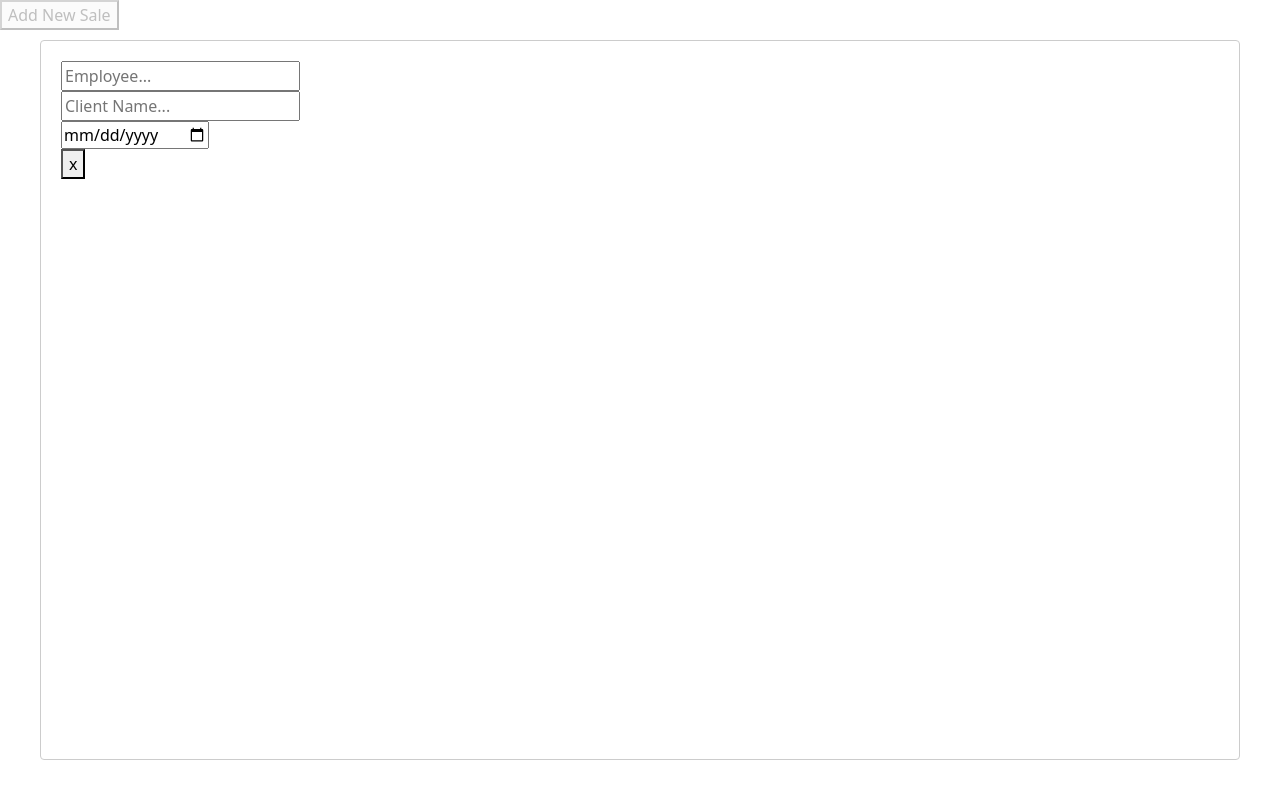
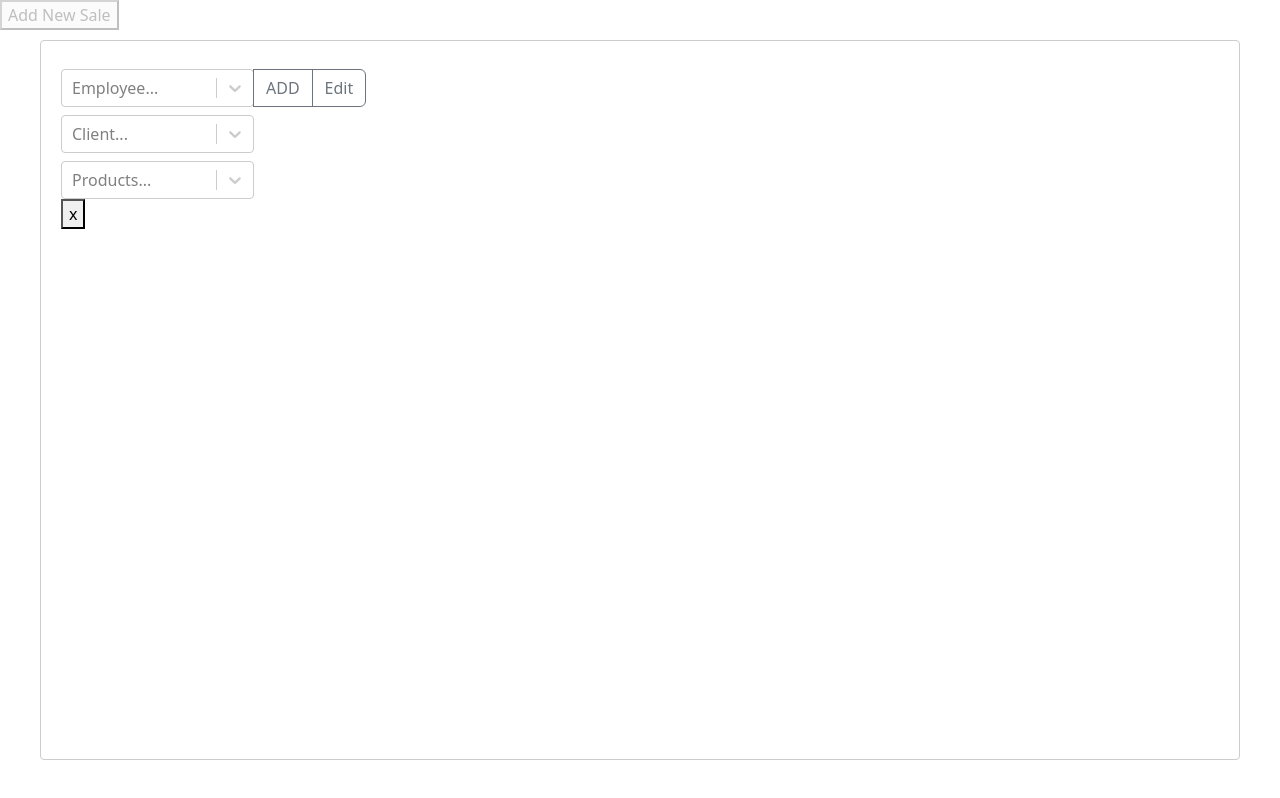
Before and after one commit to abdullokhkhazratkulov/Form_Sale, a React (Create React App) app: page / in a window 1280 px wide. Both pictures are taken after a click on the button "Add New Sale". Built offline with nearby package versions, Linux system fonts and the light colour scheme.

Commit message:
added new packages

```diff
--- a/package.json
+++ b/package.json
@@ -12,6 +12,7 @@
     "react-dom": "^18.2.0",
     "react-modal": "^3.16.1",
     "react-scripts": "5.0.1",
+    "react-select": "^5.6.0",
     "web-vitals": "^2.1.4"
   },
   "scripts": {
--- a/src/components/NewSale/NewSale.jsx
+++ b/src/components/NewSale/NewSale.jsx
@@ -1,7 +1,8 @@
 import Modal from 'react-modal';
 import React, {useState} from 'react'
-import useInput from '../../hooks/useInput';
-import AllInputs from './inputs/AllInputs'
+import Employee from './inputs/Employee';
+import Client from './inputs/Client';
+import Products from './inputs/Products';
 const NewSale = () => {
     const [modalIsOpen, setIsOpen] = useState(false);
     const openModal = () => {
@@ -15,7 +16,9 @@ const NewSale = () => {
         <button onClick={openModal}> Add New Sale</button>
         <Modal isOpen={modalIsOpen} ariaHideApp={true}>
             <form>
-                <AllInputs />
+                <Employee />
+                <Client />
+                <Products />
                 <button onClick={closeModal}>x</button>
             </form>
         </Modal>
--- a/src/components/NewSale/inputs/AllInputs.jsx
+++ b/src/components/NewSale/inputs/AllInputs.jsx
@@ -1,23 +1,21 @@
 import React from 'react'
 import useInput from '../../../hooks/useInput'
-import Client from './Client'
 import Employee from './Employee'
 
 const Inputs = () => {
-    const [employeeName,bindEmployeeName, resetEmployeeName] = useInput('')
-    const [clientName,bindClientName, resetClientName] = useInput('')
-    const [date, bindDate, resetDate] = useInput('')
-    const submitHandler = e => {
-        e.preventDefault()
-        resetEmployeeName()
-        resetClientName()
-        resetDate()
-    }
+    // const [employeesName,bindEmployeesName, resetEmployeesName] = useInput('')
+    // const [clientName,bindClientName, resetClientName] = useInput('')
+    // const [date, bindDate, resetDate] = useInput('')
+    // const submitHandler = e => {
+    //     e.preventDefault()
+    //     resetEmployeesName()
+    //     resetClientName()
+    //     resetDate()
+    // }
   return (
     <div>
-        <Employee bind={bindEmployeeName}/>
-        <Client  bind={bindClientName}/>
-        <input type="date" min="02-11-202a2"  bind={bindDate}/>
+        {/* <Employee /> */}
+        <input type="date" min="02-11-202a2"  />
     </div>
   )
 }
--- a/src/components/NewSale/inputs/Client.jsx
+++ b/src/components/NewSale/inputs/Client.jsx
@@ -1,41 +1,18 @@
-import React, {useState} from 'react'
-import productData from '../../../data/data'
-
-const Client = ({bind}) => {
-    const [value, setValue] = useState("");
-    const onSearch = (searchTerm) => {
-        setValue(searchTerm);
-    };
+import React from 'react'
+import Select from 'react-select';
+import { clientsName } from '../../../data/data';
+const Client = () => {
+    const clientsOptions = clientsName.map(client => {
+        return{
+            label: client.clientName,
+            value: client.id
+        }
+    })
   return (
     <div className="client">
-        <input
-            className="search"
-            placeholder="Client Name..."
-            value={value ? value : bind.value}
-            onChange={bind.onChange}
-        />
-            <div className="dropdown">
-                {productData
-                    .filter((product) => {
-                    const searchTerm = bind.value?.toLowerCase();
-                    const clientName = product.clientName.toLowerCase();
-                    return (
-                        searchTerm &&
-                        clientName.startsWith(searchTerm) &&
-                        clientName !== searchTerm
-                    );
-                    })
-                    .map((product) => (
-                    <div
-                        onClick={() => onSearch(product.clientName)}
-                        className="dropdown-row"
-                        key={product.clientName}
-                    >
-                        {product.clientName}
-                    </div>
-                ))}
-            </div>
+        <Select className="search mt-2 col-md-2 col-offset-4" isClearable placeholder='Client...'  options={clientsOptions} />
     </div>
+
   )
 }
 
--- a/src/components/NewSale/inputs/Employee.jsx
+++ b/src/components/NewSale/inputs/Employee.jsx
@@ -1,41 +1,20 @@
-import React, {useState} from 'react'
-import productData from '../../../data/data'
+import React from 'react'
+import Select from 'react-select';
+import { employeesName } from '../../../data/data';
+const Employee = () => {
+    const employeesOptions = employeesName.map(employee => {
+        return{
+            label: employee.employeeName,
+            value: employee.id
+        }
+    })
+  return (
+    <div className="input-group mb-2 align-items-center">
+        <Select className="search mt-2 col-md-2 col-offset-4" isClearable placeholder='Employee...' options={employeesOptions} />
+        <button class="btn btn-outline-secondary mt-2 w-36" type="button" id="button-addon">ADD</button>
+        <button class="btn btn-outline-secondary mt-2 w-36" type="button" id="button-addon">Edit</button>
+    </div>
 
-const Employee = ({bind}) => {
-    const [value, setValue] = useState("");
-    const onSearch = (searchTerm) => {
-        setValue(searchTerm);
-    };
-  return (
-    <div className="employee">
-        <input
-            className="search"
-            placeholder="Employee..."
-            value={value ? value : bind.value}
-            onChange={bind.onChange}
-        />
-        <div className="dropdown">
-            {productData
-                .filter((product) => {
-                const searchTerm = bind.value?.toLowerCase();
-                const employeeName = product.employeeName.toLowerCase();
-                return (
-                    searchTerm &&
-                    employeeName.startsWith(searchTerm) &&
-                    employeeName !== searchTerm
-                );
-                })
-                .map((product) => (
-                <div
-                    onClick={() => onSearch(product.employeeName)}
-                    className="dropdown-row"
-                    key={product.employeeName}
-                >
-                    {product.employeeName}
-                </div>
-            ))}
-        </div>
-    </div>
   )
 }
 
--- /dev/null
+++ b/src/components/NewSale/inputs/Products.jsx
@@ -0,0 +1,19 @@
+import React from 'react'
+import Select from 'react-select';
+import { productsName } from '../../../data/data';
+const Products = () => {
+    const productsOptions = productsName.map(product => {
+        return{
+            label: product.productName,
+            value: product.id
+        }
+    })
+  return (
+    <div className="products">
+        <Select className="search mt-2 col-md-2 col-offset-4" isClearable placeholder='Products...' options={productsOptions} />
+    </div>
+
+  )
+}
+
+export default Products
--- a/src/data/data.js
+++ b/src/data/data.js
@@ -1,36 +1,68 @@
-const productData = [
+export const productsName = [
     {
         id: 1,
-        employeeName: 'Olimjon',
-        clientName: 'Abdullajon',
         productName: 'Hp Laptop',
-        amount: 50000,
+        amount: 500,
+        wholesalePrice: 490000,
         price: 5000
     },
     {
         id: 2,
-        employeeName: 'Akmal',
-        clientName: 'Ali',
         productName: 'Iphone',
-        amount: 10000,
+        amount: 100,
+        wholesalePrice: 49000,
         price: 500
     },
     {
         id: 3,
-        employeeName: 'Aziz',
-        clientName: 'Javlon',
         productName: 'Samsung Galaxy S21',
-        amount: 5000,
+        amount: 60,
+        wholesalePrice: 29000,
         price: 300
     },
     {
         id: 4,
-        employeeName: 'Murod',
-        clientName: 'Javlon',
         productName: 'Samsung Galaxy S22 Ultra SUper Pro MAX',
-        amount: 5000,
+        amount: 50,
+        wholesalePrice: 29000,
         price: 300
     }
 ]
 
-export default productData
+export const employeesName = [
+    {
+        id: 1,
+        employeeName: 'Olimjon',
+    },
+    {
+        id: 2,
+        employeeName: 'Akmal',
+    },
+    {
+        id: 3,
+        employeeName: 'Aziz',
+    },
+    {
+        id: 4,
+        employeeName: 'Murod',
+    }
+]
+
+export const clientsName = [
+    {
+        id: 1,
+        clientName: 'Abdullajon',
+    },
+    {
+        id: 2,
+        clientName: 'Ali',
+    },
+    {
+        id: 3,
+        clientName: 'Javlon',
+    },
+    {
+        id: 4,
+        clientName: 'Javohir',
+    },
+]
--- a/src/hooks/useInput.js
+++ b/src/hooks/useInput.js
@@ -1,18 +1,6 @@
-import { useState } from "react";
+// import { useState } from "react";
+// import {employeesName, clientsName, productsName} from '../data/data'
 
-function useInput(initialValue) {
-    const [value, setValue] = useState(initialValue);
 
-    const reset = () => {
-        setValue(initialValue)
-    }
-    const bind = {
-        value,
-        onChange: e => {
-            setValue(e.target.value)
-        }
-    }
-    return [value, bind, reset]
-}
 
-export default useInput
+// export
```
Also changed, not shown: src/components/NewSale/inputs/Input.jsx (deleted, +0 -11 lines), src/redux/slice/slice.js (+0 -22 lines), src/index.css (line endings or trailing spaces), 1 other file (tests, documents, lock files or other folders).
